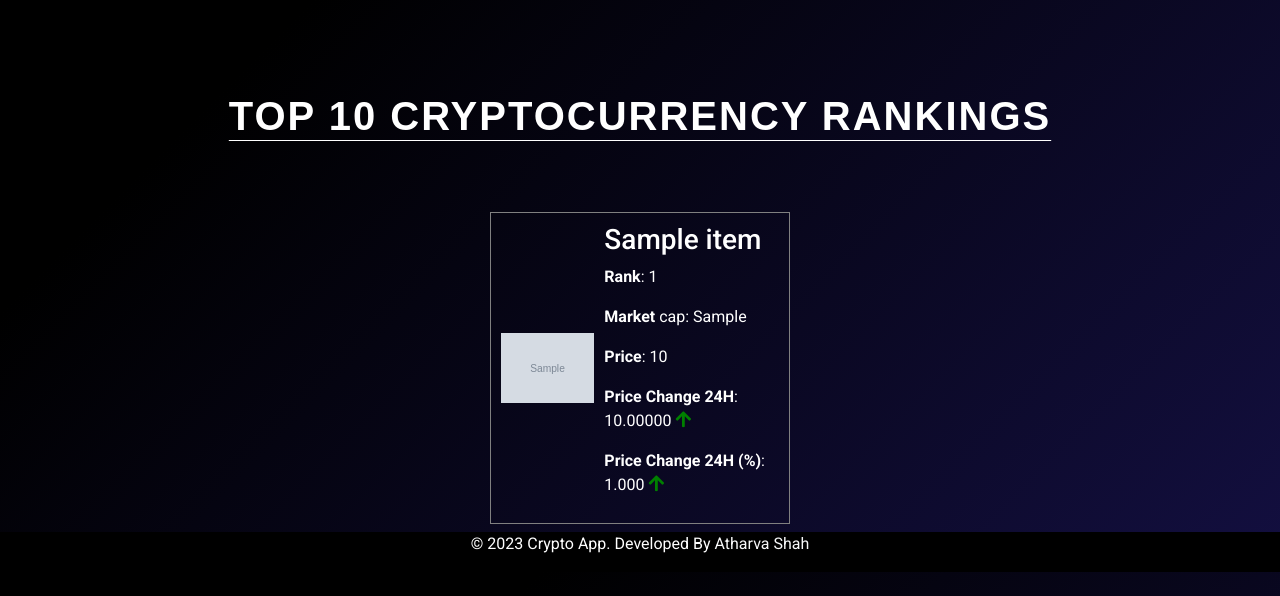
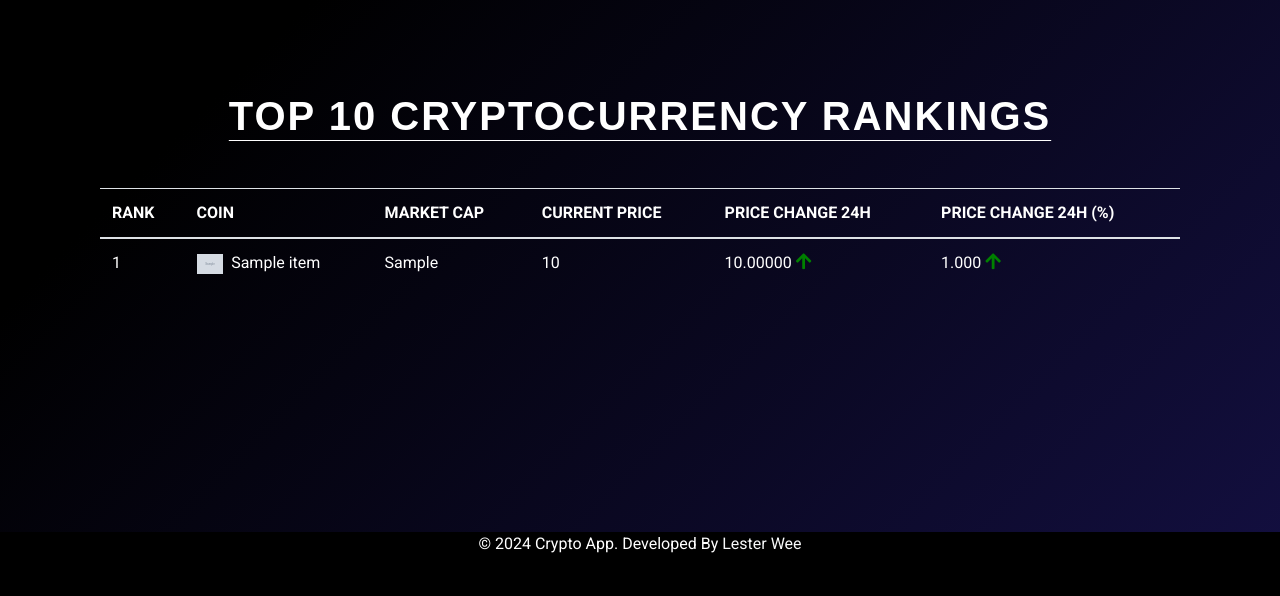
Before and after one commit to wyxlester/crypto_portfolio, a Django app: page / in a window 1280 px wide. Shown: the part 228-824 px from the top of the page. After the commit the page ends 781 px from the top, so only its background shows below. Run offline with Django 4.2, Linux system fonts and the light colour scheme; grey boxes marked "Sample" are stand-in pictures; a database or web service that is not in the repository returns one stand-in record (values such as "Sample title"); data that the repository does not hold is empty; some libraries are stand-ins or nearby versions.

Commit message:
final code related commit to github.;

```diff
--- a/mainapp/views.py
+++ b/mainapp/views.py
@@ -220,6 +220,7 @@ def add_to_portfolio_view(request):
     symbol = data['symbol']
     current_price = data['market_data']['current_price']['usd']
 
+    # If a crypto exist in user db, its quantity will be updated. Otherwise, a new entry will be created.
     try:
         # save the crypto currency to the database
         crypto_currency = Cryptocurrency.objects.create(
--- a/templates/footer.html
+++ b/templates/footer.html
@@ -4,7 +4,7 @@
         <div class="row justify-content-center">
             <div class="col-lg-12 col-md-12 col-sm-12 col-xs-12">
                 <div class="copy-right text-center">
-                    <p>© 2023 Crypto App. Developed By <a href="#" class="text-light">Atharva Shah</a></p>
+                    <p>© 2024 Crypto App. Developed By <a href="#" class="text-light">Lester Wee</a></p>
                 </div>
             </div>
         </div>
--- a/templates/home.html
+++ b/templates/home.html
@@ -14,12 +14,6 @@ Home
       </button>
     </div>
   {% endfor %}
-{% endif %}
-
-{% if user.is_authenticated %}
-  <div class="row justify-content-left custom-title">
-    <h2 class="text-uppercase text-primary welcome-user-text">Welcome {{ user.username | capfirst }} </h2>
-  </div>
 {% endif %}
 
 <!--SEARCH BAR-->
@@ -43,40 +37,53 @@ Home
 </div>
 
 <!--GLOBAL CRYPTO CURRENCIES-->
+<div class='container mb-5'>
   <div class="row justify-content-center">
     <h2 class="text-center mt-5 mb-0 custom-heading"> Top 10 CryptoCurrency Rankings </h2>
   </div>
-<br><br><br>
-<div class="flex-container">
+  <br><br>
+  <div class="">
     {% if top_10_crypto_data_global %}
+        <table class='table table-hover' style="color:white;">
+          <thead>
+            <tr>
+              <th>Rank</th>
+              <th>Coin</th>
+              <th>Market Cap</th>
+              <th>Current Price</th>
+              <th>Price Change 24H</th>
+              <th>Price Change 24H (%)</th>
+            </tr>
+          </thead>
+          <tbody>
             {% for obj in top_10_crypto_data_global %}
-      <div class="crypto-item">
-        <img src={{obj.image}} height='70'>
-        <div class="crypto-info">
-          <h3>{{obj.name}}</h3>
-          <p><b>Rank</b>: {{obj.market_cap_rank}}</p>
-          <p><b>Market</b> cap: {{obj.market_cap}}</p>
-          <p><b>Price</b>: {{obj.current_price}}</p>
-          <p><b>Price Change 24H</b>: {{obj.price_change_24h|floatformat:5 }}
+              <tr>
+                <td>{{obj.market_cap_rank}}</td>
+                <td><img src={{obj.image}} height='20'>&nbsp;&nbsp;{{obj.name}}</td>
+                <td>{{obj.market_cap}}</td>
+                <td>{{obj.current_price}}
+                <td>{{obj.price_change_24h|floatformat:5 }}
                   {% if obj.price_change_percentage_24h > 0 %}
                     <i class="fa fa-arrow-up green-arrow"></i>
                   {% else %}
                   <i class="fa fa-arrow-down red-arrow"></i>
                   {% endif %}
-          </p<b>
-          <p><b>Price Change 24H (%)</b>: {{obj.price_change_percentage_24h|floatformat:3 }}
+                </td>
+                <td>{{obj.price_change_percentage_24h|floatformat:3 }}
                   {% if obj.price_change_percentage_24h > 0 %}
                     <i class="fa fa-arrow-up green-arrow"></i>
                   {% else %}
                     <i class="fa fa-arrow-down red-arrow"></i>
                   {% endif %}
-          </p>
-        </div>
-      </div>
+                </td>
+              </tr>
             {% endfor %}
+          </tbody>
+        </table>
     {% else %}
       <h3>No data</h3>
     {% endif %}
+  </div>
 </div>
 
 
--- a/templates/navbar.html
+++ b/templates/navbar.html
@@ -7,6 +7,10 @@
     <div class="collapse navbar-collapse" id="navbarNav">
       <ul class="navbar-nav mr-auto">
       </ul>
+      {% if user.is_authenticated %}
+        <span>Welcome {{ user.username | capfirst }}</span>
+      {% endif %}
+      &nbsp;
       <ul class="navbar-nav">
         {% if user.is_authenticated %}
         <div class="btn-group" role="group">
```
Also changed, not shown: db.sqlite3. Lines whose indentation alone changed are shown as unchanged.
